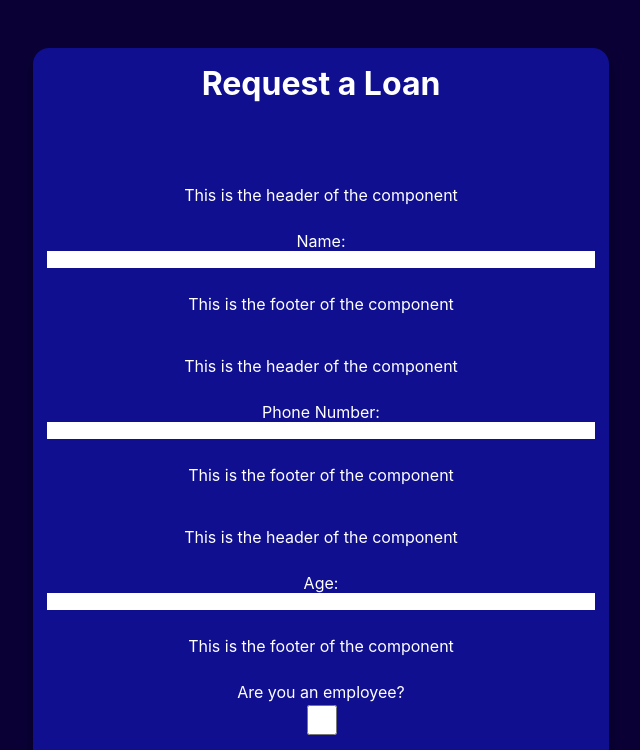
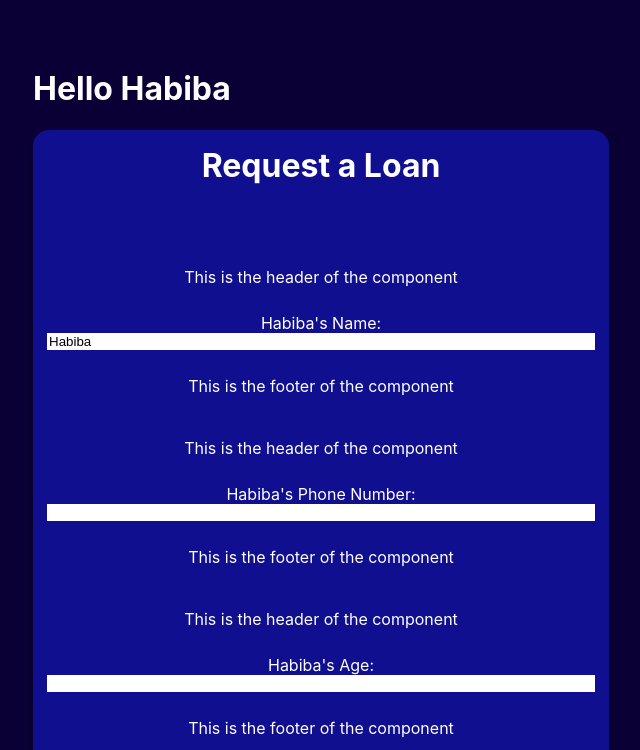
Before and after one commit to BeboBonbo/First-project-REACT-learning, a React (Create React App) app in the folder First-project-inReactCourse/: page / in a window 1280 px wide. Shown: the top 750 px of the page, without its empty margins (319-959 px from the left). Built offline with nearby package versions, Linux system fonts and the light colour scheme.

Commit message:
Using (useContext) to share data in the App

```diff
--- a/First-project-inReactCourse/src/App.js
+++ b/First-project-inReactCourse/src/App.js
@@ -1,10 +1,12 @@
 import FormRequest from "./FormRequest";
-
+import { UserContext } from "./contexts/UserContext";
 function App() {
   return (
-    <div style={{background: "rgb(10, 0, 53)", width: "100%", height: "fitContent", padding: "3rem 0", display: "flex", alignItems: "center", justifyContent: "center"}}>
-      <FormRequest />
-    </div>
+    <UserContext.Provider value = {{userName: "Bonbo", name: "Habiba", email: "Bonbo@gmail.com"}} >
+      <div className="App" style={{background: "rgb(10, 0, 53)", width: "100%", height: "fitContent", padding: "3rem 0", display: "flex", alignItems: "center", justifyContent: "center"}}>
+        <FormRequest />
+      </div>
+    </UserContext.Provider>
   );
 }
 
--- a/First-project-inReactCourse/src/FormRequest.js
+++ b/First-project-inReactCourse/src/FormRequest.js
@@ -1,17 +1,12 @@
 // import { styled } from "@mui/material/styles";
+import { useContext } from "react";
+import { UserContext } from "./contexts/UserContext";
 import { LoanInputContext } from "./contexts/LoanFormInputcontext";
 import { useState } from "react";
 import Modal from "./Modal";
 import MyComponent from "./MyComponenty";
 
 export default function FormRequest() {
-  const [loanInputs, setLoanInputs] = useState({
-    name: "",
-    phoneNumber: "",
-    age: "",
-    isEmployee: false,
-    salaryRange: "less than 500$",
-  });
   const [showModal, setShowModal] = useState(false);
   function handleFormSubmit(event) {
     event.preventDefault();
@@ -24,6 +19,15 @@ export default function FormRequest() {
     }
     setShowModal(true);
   }
+  const userData = useContext(UserContext);
+  const initialName = userData.name;
+  const [loanInputs, setLoanInputs] = useState({
+    name: initialName,
+    phoneNumber: "",
+    age: "",
+    isEmployee: false,
+    salaryRange: "less than 500$",
+  });
   const [errorMessage, setErrorMessage] = useState(null);
   const btnIsDisabled =
     loanInputs.name == "" ||
@@ -55,6 +59,7 @@ export default function FormRequest() {
       }}
       style={{ width: "45%" }}
     >
+      <h1 style={{ color: "white" }}>Hello {userData.name}</h1>
       <form
         style={{
           color: "white",
@@ -68,7 +73,7 @@ export default function FormRequest() {
           gap: "10px",
           borderRadius: "1rem",
           boxShadow: "0 10px 10px rgba(0, 0, 0, 0.4)",
-          boxSizing: "border-box"
+          boxSizing: "border-box",
         }}
       >
         {/* <Container>This is Conatienr</Container>- */}
--- a/First-project-inReactCourse/src/MyInput.js
+++ b/First-project-inReactCourse/src/MyInput.js
@@ -1,5 +1,6 @@
 import { useContext } from "react";
 import { LoanInputContext } from "./contexts/LoanFormInputcontext";
+import { UserContext } from "./contexts/UserContext";
 
 export default function MyInput() {
   const inputContext = useContext(LoanInputContext);
@@ -12,12 +13,12 @@ export default function MyInput() {
     justifyContent: "center",
   };
 
-  const inpStyle = { width: "100%", border: "none"};
-
+  const inpStyle = { width: "100%", border: "none" };
+  const userData = useContext(UserContext);
   return (
     <>
       <label style={labelStyle}>
-        {inputContext.labelTitle}
+        {userData.name}'s {inputContext.labelTitle}
         <input
           value={inputContext.value}
           onChange={(event) => {
--- /dev/null
+++ b/First-project-inReactCourse/src/contexts/UserContext.js
@@ -0,0 +1,2 @@
+import { createContext } from "react";
+export let UserContext = createContext({userName: "", name: "", email: ""});
```
